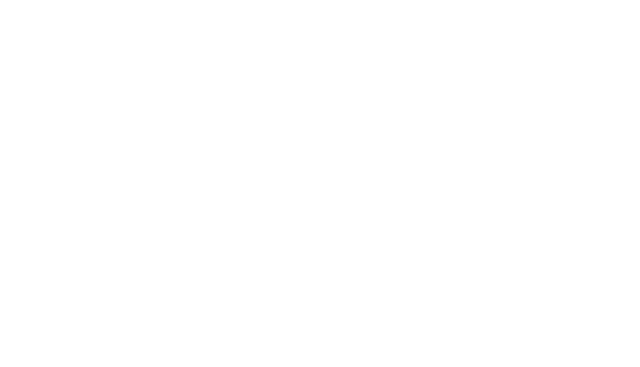
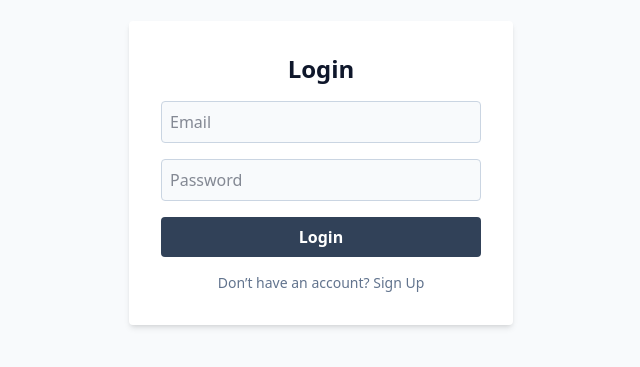
Before and after one commit to JasianE/MacEngage, a React (Vite) app in the folder MacEngageFrontEnd/: page /login in a window 1280 px wide. Before the commit this address had no page. Shown: the part 227-594 px from the top of the page, without its empty margins (319-959 px from the left). Built offline with nearby package versions, Linux system fonts and the light colour scheme.

Commit message:
Added login and sign up

```diff
--- a/MacEngageFrontEnd/src/App.jsx
+++ b/MacEngageFrontEnd/src/App.jsx
@@ -2,13 +2,19 @@
 
 // Pages
 import Home from "./pages/Home";
+import LoginPage from "./pages/LoginPage";
+import SignUp from "./pages/SignUp";
+import Landing from "./pages/LandingPage";
 
 function App() {
   //Fetch data and have a component that handles the various alert popups
   return (
     <>
     <Routes>
-      <Route path="/" element={<Home />} />
+      <Route path='/' element = {<Landing/>} />
+      <Route path="/dashboard" element={<Home />} />
+      <Route path ="/login" element={<LoginPage />} />
+      <Route path ="/signup" element={<SignUp />} />
     </Routes>
     </>
   );
--- /dev/null
+++ b/MacEngageFrontEnd/src/pages/DataView.jsx
@@ -0,0 +1 @@
+import React from "react";
--- /dev/null
+++ b/MacEngageFrontEnd/src/pages/LandingPage.jsx
@@ -0,0 +1,46 @@
+import React from "react";
+import { useNavigate } from "react-router-dom";
+
+export default function Landing() {
+  const navigate = useNavigate();
+
+  return (
+    <div className="flex flex-col md:flex-row h-screen bg-slate-50 dark:bg-slate-900">
+
+      {/* Hero Section */}
+      <div className="flex-1 flex flex-col justify-center items-center text-center px-8 md:px-16 bg-white dark:bg-slate-800">
+        <h1 className="text-4xl md:text-5xl font-extrabold text-slate-900 dark:text-white mb-6">
+          Welcome to EngageTrack
+        </h1>
+        <p className="text-slate-600 dark:text-slate-300 mb-12 max-w-md">
+          Monitor live engagement scores, track student participation, and stay on top of classroom trends — all in real time.
+        </p>
+
+        <div className="flex flex-col md:flex-row gap-4">
+          <button
+            onClick={() => navigate("/signup")}
+            className="bg-primary text-white font-bold py-3 px-8 rounded hover:bg-blue-600 transition-colors cursor-pointer"
+          >
+            Sign Up
+          </button>
+
+          <button
+            onClick={() => navigate("/login")}
+            className="bg-slate-700 text-white font-bold py-3 px-8 rounded hover:bg-primary transition-colors cursor-pointer"
+          >
+            Login
+          </button>
+        </div>
+      </div>
+
+      {/* Image / illustration section */}
+      <div className="flex-1 hidden md:flex justify-center items-center bg-slate-100 dark:bg-slate-900">
+        <img
+          src="https://www.famousbirthdays.com/faces/esam-image.jpg"
+          alt="Engagement dashboard illustration"
+          className="max-w-lg"
+        />
+      </div>
+    </div>
+  );
+}
--- /dev/null
+++ b/MacEngageFrontEnd/src/pages/LoginPage.jsx
@@ -0,0 +1,99 @@
+// src/pages/Login.jsx
+import React, { useState } from "react";
+import { useNavigate } from "react-router-dom";
+
+export default function LoginPage() {
+  const navigate = useNavigate();
+  const [email, setEmail] = useState("");
+  const [password, setPassword] = useState("");
+  const [error, setError] = useState("");
+  const [loading, setLoading] = useState(false);
+
+  const handleLogin = async (e) => {
+    e.preventDefault();
+    setError("");
+    setLoading(true);
+
+    try {
+      const res = await fetch("http://localhost:5000/api/login", {
+        method: "POST",
+        headers: { "Content-Type": "application/json" },
+        body: JSON.stringify({ email, password }),
+      });
+
+      const data = await res.json();
+      setLoading(false);
+
+      if (!res.ok) throw new Error(data.message || "Login failed");
+
+      // Redirect to dashboard
+      navigate("/dashboard");
+    } catch (err) {
+      setLoading(false);
+      setError(err.message);
+    }
+  };
+
+  return (
+    <div className="flex items-center justify-center h-screen bg-slate-50 dark:bg-slate-900">
+      <form
+        onSubmit={handleLogin}
+        className="bg-white dark:bg-slate-800 p-8 rounded shadow-md w-full max-w-sm flex flex-col gap-4"
+      >
+        <h2 className="text-2xl font-bold text-center text-slate-900 dark:text-white">
+          Login
+        </h2>
+
+        {error && <p className="text-red-500 text-sm">{error}</p>}
+
+        <input
+          type="email"
+          placeholder="Email"
+          value={email}
+          onChange={(e) => setEmail(e.target.value)}
+          required
+          className="p-2 rounded border border-slate-300 dark:border-slate-700 bg-slate-50 dark:bg-slate-900 text-slate-900 dark:text-white"
+        />
+
+        <input
+          type="password"
+          placeholder="Password"
+          value={password}
+          onChange={(e) => setPassword(e.target.value)}
+          required
+          className="p-2 rounded border border-slate-300 dark:border-slate-700 bg-slate-50 dark:bg-slate-900 text-slate-900 dark:text-white"
+        />
+
+        <button
+        type="submit"
+        disabled={loading}
+        className="
+            bg-slate-700      /* new default color */
+            text-white
+            font-bold
+            py-2
+            rounded
+            hover:bg-primary  /* blue on hover */
+            transition-colors
+            disabled:opacity-50
+            disabled:cursor-not-allowed
+            cursor-pointer
+            hover:bg-sky-700
+        "
+        >
+        {loading ? "Logging in..." : "Login"}
+        </button>
+
+        <p className="text-sm text-slate-500 dark:text-slate-300 text-center">
+          Don’t have an account?{" "}
+          <span
+            className="text-primary cursor-pointer hover:underline"
+            onClick={() => navigate("/signup")}
+          >
+            Sign Up
+          </span>
+        </p>
+      </form>
+    </div>
+  );
+}
--- /dev/null
+++ b/MacEngageFrontEnd/src/pages/SignUp.jsx
@@ -0,0 +1,101 @@
+// src/pages/Signup.jsx
+import React, { useState } from "react";
+import { useNavigate } from "react-router-dom";
+
+export default function SignUp() {
+  const navigate = useNavigate();
+  const [email, setEmail] = useState("");
+  const [password, setPassword] = useState("");
+  const [error, setError] = useState("");
+  const [loading, setLoading] = useState(false);
+
+  const handleSignup = async (e) => {
+    e.preventDefault();
+    setError("");
+    setLoading(true);
+
+    try {
+        /*
+      const res = await fetch("http://localhost:5000/api/signup", {
+        method: "POST",
+        headers: { "Content-Type": "application/json" },
+        body: JSON.stringify({ email, password }),
+      });
+
+      const data = await res.json();
+      setLoading(false);
+
+      if (!res.ok) throw new Error(data.message || "Signup failed");
+      */
+
+      // Redirect to dashboard
+      navigate("/dashboard");
+    } catch (err) {
+      setLoading(false);
+      setError(err.message);
+    }
+  };
+
+  return (
+    <div className="flex items-center justify-center h-screen bg-slate-50 dark:bg-slate-900">
+      <form
+        onSubmit={handleSignup}
+        className="bg-white dark:bg-slate-800 p-8 rounded shadow-md w-full max-w-sm flex flex-col gap-4"
+      >
+        <h2 className="text-2xl font-bold text-center text-slate-900 dark:text-white">
+          Sign Up
+        </h2>
+
+        {error && <p className="text-red-500 text-sm">{error}</p>}
+
+        <input
+          type="email"
+          placeholder="Email"
+          value={email}
+          onChange={(e) => setEmail(e.target.value)}
+          required
+          className="p-2 rounded border border-slate-300 dark:border-slate-700 bg-slate-50 dark:bg-slate-900 text-slate-900 dark:text-white"
+        />
+
+        <input
+          type="password"
+          placeholder="Password"
+          value={password}
+          onChange={(e) => setPassword(e.target.value)}
+          required
+          className="p-2 rounded border border-slate-300 dark:border-slate-700 bg-slate-50 dark:bg-slate-900 text-slate-900 dark:text-white"
+        />
+
+        <button
+        type="submit"
+        disabled={loading}
+        className="
+            bg-slate-700
+            text-white
+            font-bold
+            py-2
+            rounded
+            hover:bg-primary
+            transition-colors
+            disabled:opacity-50
+            disabled:cursor-not-allowed
+            cursor-pointer
+            hover:bg-sky-700
+        "
+        >
+        {loading ? "Creating account..." : "Sign Up"}
+        </button>
+
+        <p className="text-sm text-slate-500 dark:text-slate-300 text-center">
+          Already have an account?{" "}
+          <span
+            className="text-primary cursor-pointer hover:underline"
+            onClick={() => navigate("/login")}
+          >
+            Login
+          </span>
+        </p>
+      </form>
+    </div>
+  );
+}
```
